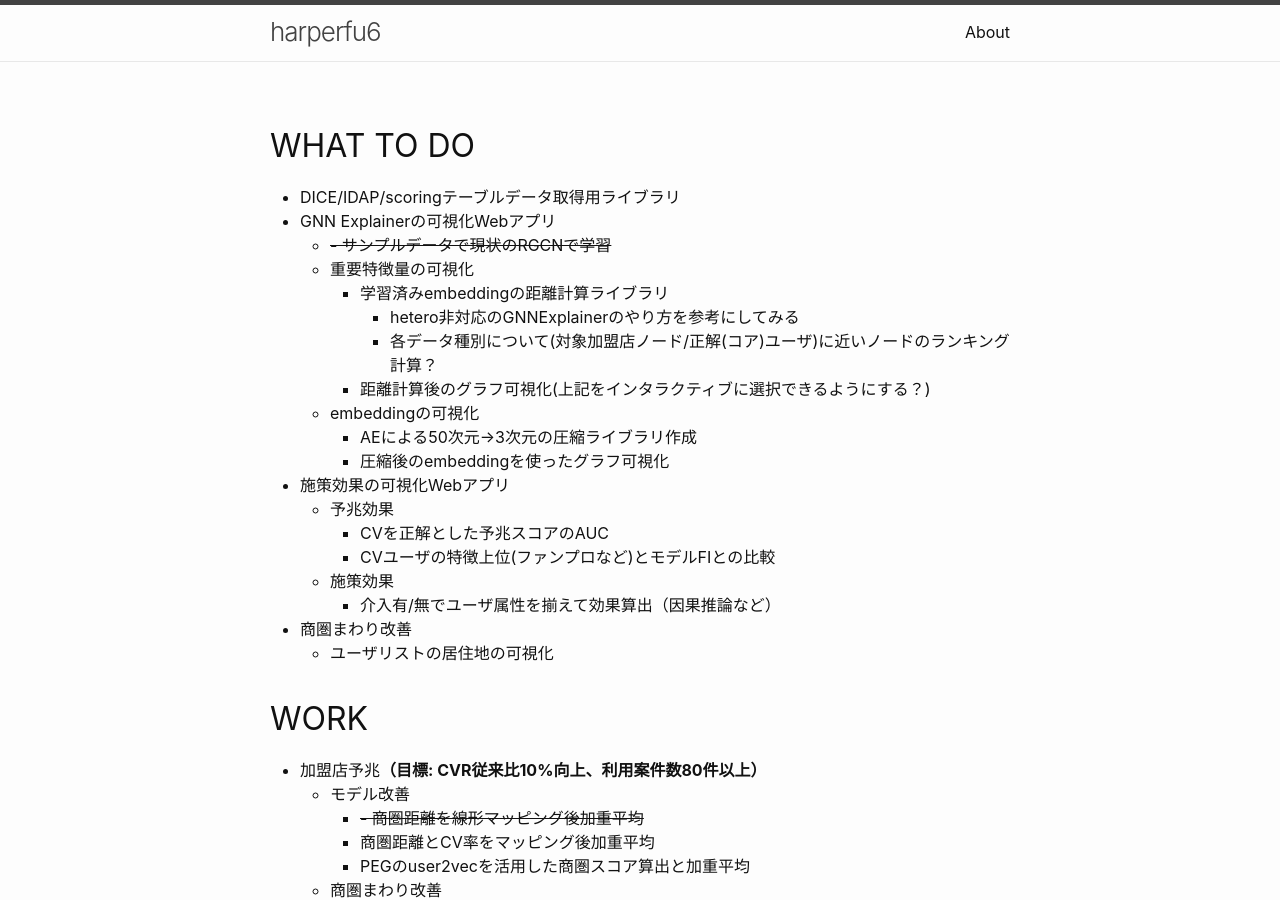
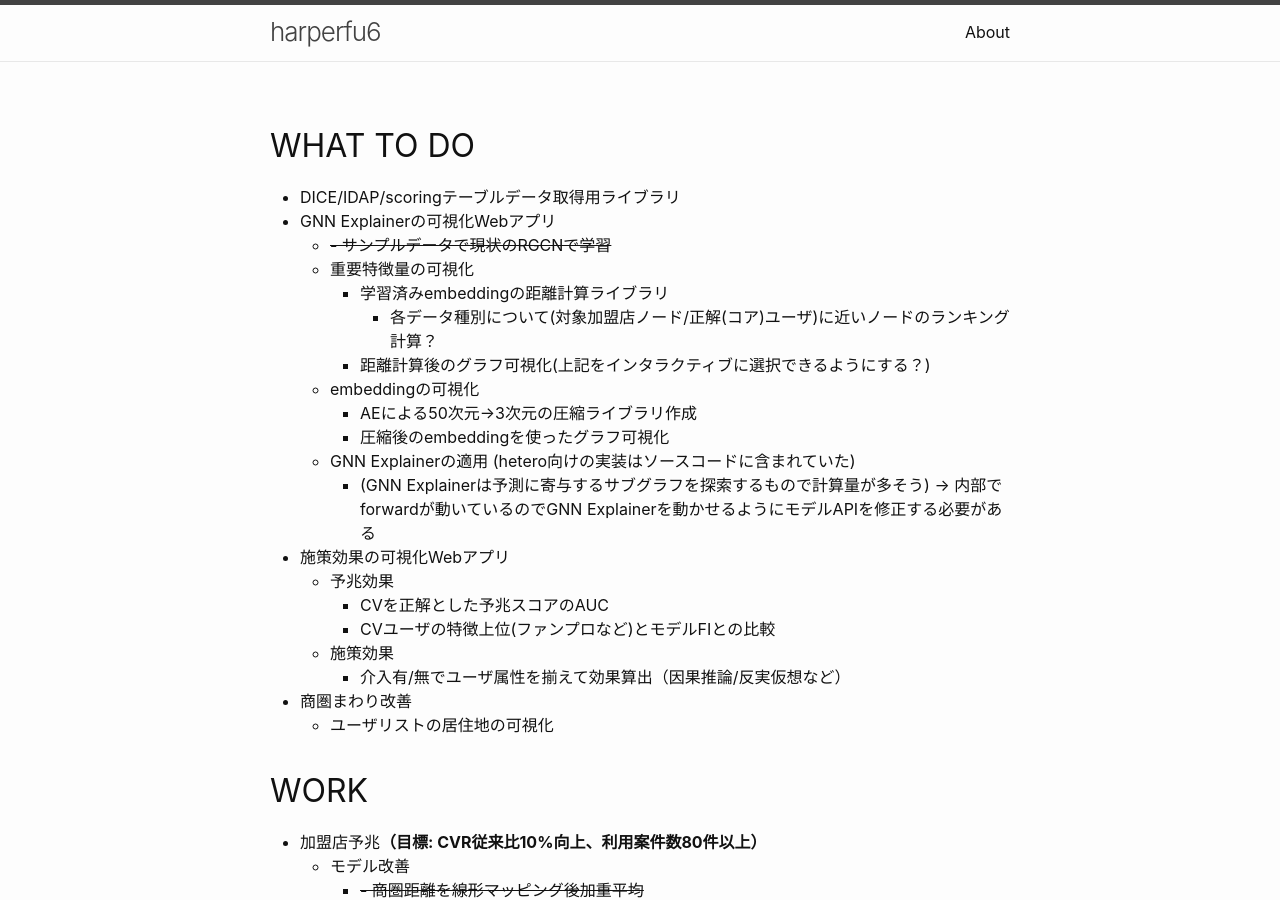
Before and after one commit to harperfu6/harperfu6.github.io, a Jekyll site: the page built from todo.md, in a window 1280 px wide and 900 px high. Built offline with Jekyll 4.4.1, drawn with Linux system fonts in a browser that asks for light colours.

Commit message:
update todo

```diff
--- a/todo.md
+++ b/todo.md
@@ -10,18 +10,19 @@ permalink: /todo/
 	- ~~- サンプルデータで現状のRGCNで学習~~
 	- 重要特徴量の可視化
 		- 学習済みembeddingの距離計算ライブラリ
-			- hetero非対応のGNNExplainerのやり方を参考にしてみる
 			- 各データ種別について(対象加盟店ノード/正解(コア)ユーザ)に近いノードのランキング計算？
 		- 距離計算後のグラフ可視化(上記をインタラクティブに選択できるようにする？)
 	- embeddingの可視化
 		- AEによる50次元->3次元の圧縮ライブラリ作成
 		- 圧縮後のembeddingを使ったグラフ可視化
+	- GNN Explainerの適用 (hetero向けの実装はソースコードに含まれていた)
+		- (GNN Explainerは予測に寄与するサブグラフを探索するもので計算量が多そう) -> 内部でforwardが動いているのでGNN Explainerを動かせるようにモデルAPIを修正する必要がある
 - 施策効果の可視化Webアプリ
 	- 予兆効果
 		- CVを正解とした予兆スコアのAUC
 		- CVユーザの特徴上位(ファンプロなど)とモデルFIとの比較
 	- 施策効果
-		- 介入有/無でユーザ属性を揃えて効果算出（因果推論など）
+		- 介入有/無でユーザ属性を揃えて効果算出（因果推論/反実仮想など）
 - 商圏まわり改善
 	- ユーザリストの居住地の可視化
 
```
